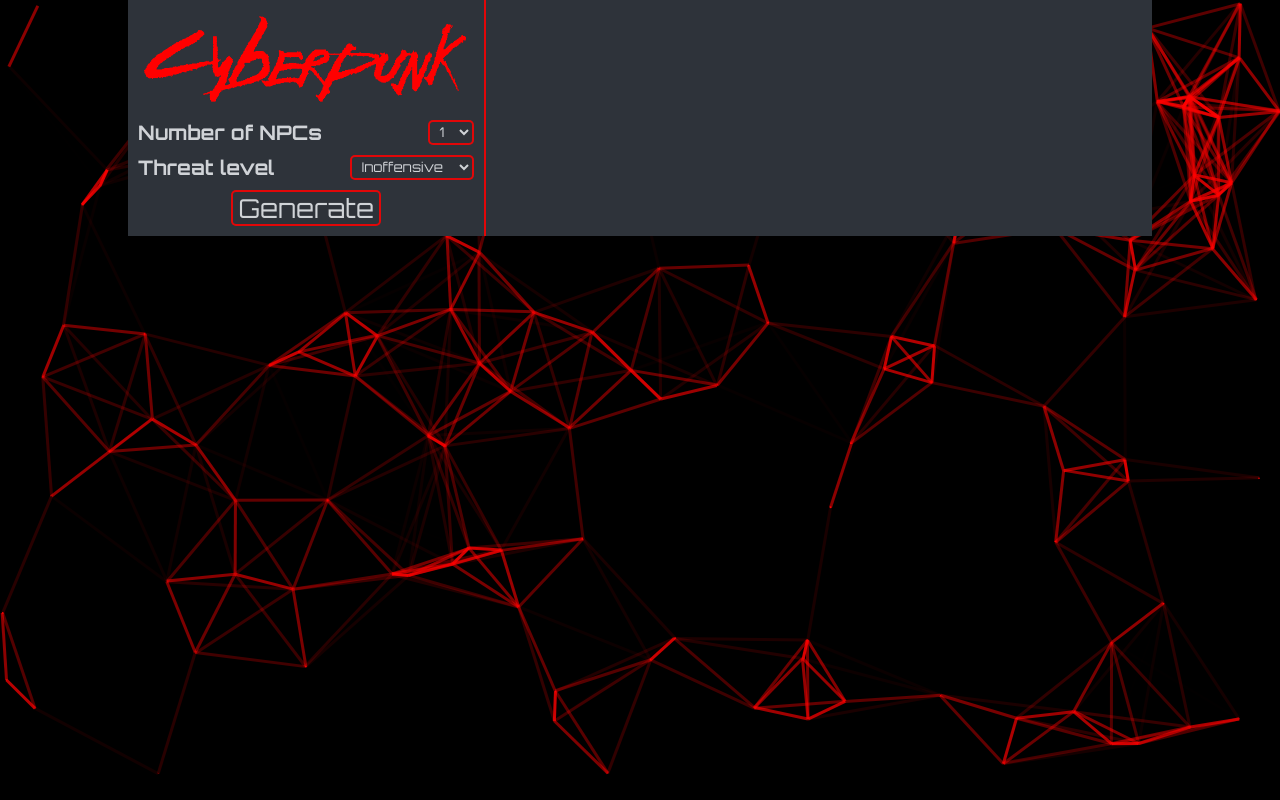
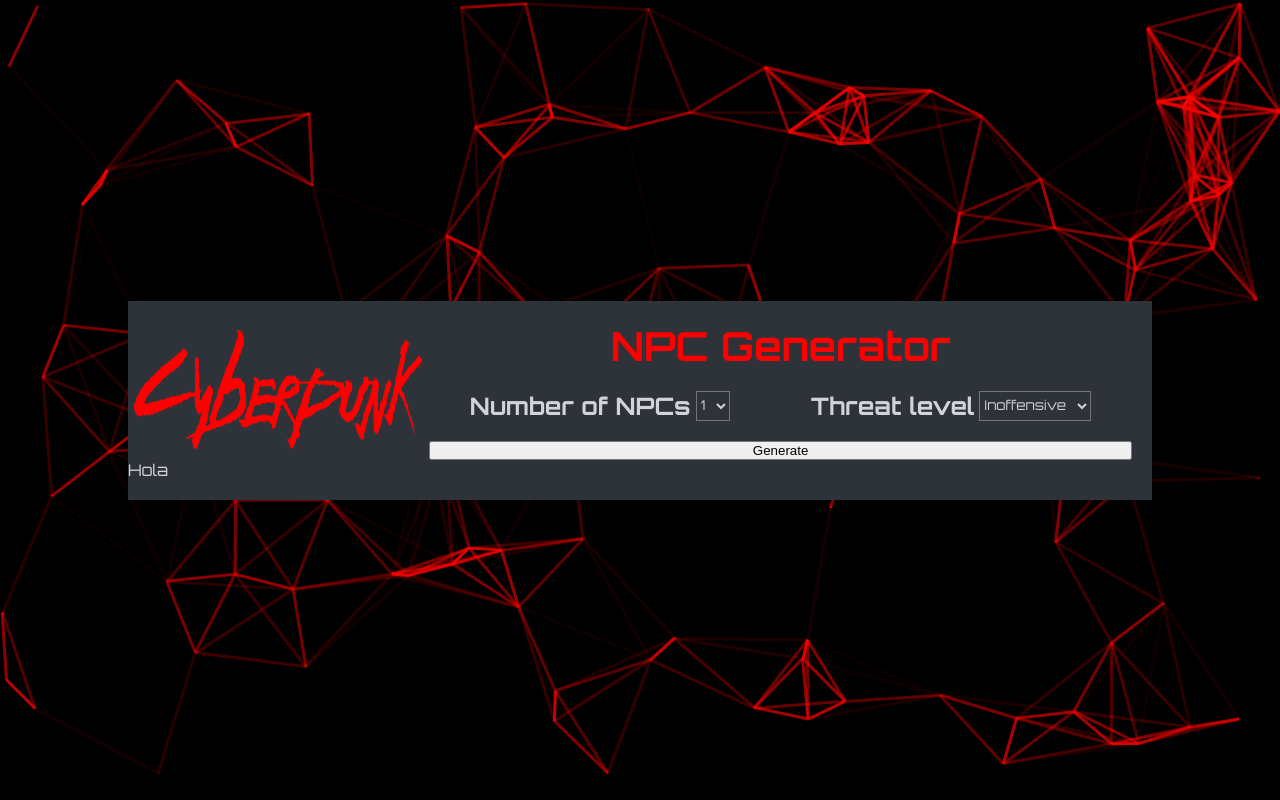
Before and after one commit to SergioDOsorio/cyberpunk2020-generator, a React (Vite) app: page /#/ in a window 1280 px wide. Built offline with nearby package versions, Linux system fonts and the light colour scheme.

Commit message:
Pre branch npc

```diff
--- a/src/App.css
+++ b/src/App.css
@@ -7,48 +7,40 @@
 body main .bg {
   display: flex;
   justify-content: center;
-  background-color: #60697800; }
+  background-color: #60697800;
+  align-items: center;
+  height: 100vh; }
   body main .bg .main-container {
     width: 1024px;
     background-color: #2e333a;
-    display: flex;
     color: #D0D3D7;
-    font-family: "Orbitron", sans-serif; }
+    font-family: "Orbitron", sans-serif;
+    padding: 20px 20px 20px 0; }
     body main .bg .main-container .container-menu {
-      display: flex;
-      width: 35%;
-      flex-direction: column;
-      padding: 10px;
-      gap: 10px;
-      border-right: solid 2px #fe0101dd; }
-      body main .bg .main-container .container-menu .logo {
-        width: 100%; }
-      body main .bg .main-container .container-menu div {
+      display: flex; }
+      body main .bg .main-container .container-menu img {
+        width: 30%; }
+      body main .bg .main-container .container-menu .container-options {
+        width: 70%;
         display: flex;
-        justify-content: space-between; }
-        body main .bg .main-container .container-menu div h2 {
-          font-size: 20px; }
-        body main .bg .main-container .container-menu div select {
-          color: #D0D3D7;
-          background-color: #2e3239;
-          border: 2px solid #fe0101dd;
-          font-family: "Orbitron", sans-serif;
-          border-radius: 5px;
-          padding: 0 5px 0 5px; }
-      body main .bg .main-container .container-menu .container-btn {
-        display: flex;
+        flex-direction: column;
         justify-content: center;
-        align-items: center; }
-        body main .bg .main-container .container-menu .container-btn button {
-          color: #D0D3D7;
-          border: 2px solid #fe0101dd;
-          font-family: "Orbitron", sans-serif;
-          background-color: #2e3239;
-          border-radius: 5px;
-          padding: 0 5px 0 5px;
-          font-size: 26px; }
-    body main .bg .main-container .container-result {
-      width: 65%; }
+        text-align: center;
+        gap: 20px; }
+        body main .bg .main-container .container-menu .container-options h1 {
+          color: #FF0000;
+          font-size: 40px; }
+        body main .bg .main-container .container-menu .container-options .config {
+          display: flex;
+          width: 100%;
+          justify-content: space-around; }
+          body main .bg .main-container .container-menu .container-options .config div {
+            display: flex;
+            gap: 5px; }
+            body main .bg .main-container .container-menu .container-options .config div select {
+              background-color: #60697800;
+              color: #D0D3D7;
+              font-family: "Orbitron", sans-serif; }
 
 body main #particles-js {
   background-color: black;
--- a/src/pages/NpcGenerator.jsx
+++ b/src/pages/NpcGenerator.jsx
@@ -7,7 +7,10 @@ export default function NpcGenerator() {
             <div className='main-container'>
                 <div className='container-menu'>
                     <img src={Logo} alt="Javascript logo" className='logo' />
-                    <div>
+                    <div className='container-options'>
+                        <h1>NPC Generator</h1>
+                        <div className='config'>
+                            <div >
                                 <h2>Number of NPCs</h2>
                                 <select name="" id="">
                                     <option value="1">1</option>
@@ -28,7 +31,7 @@ export default function NpcGenerator() {
                                     <option value="">Threatening</option>
                                 </select>
                             </div>
-                    <div className='container-btn'>
+                        </div>
                         <button>Generate</button>
                     </div>
 
@@ -36,7 +39,7 @@ export default function NpcGenerator() {
                 </div>
                 <div className='container-result'>
                     <div>
-
+                        Hola
                     </div>
                 </div>
             </div>
--- a/src/scss/App.scss
+++ b/src/scss/App.scss
@@ -12,64 +12,46 @@ body {
             display: flex;
             justify-content: center;
             background-color: #60697800;
+            align-items: center;
+            height: 100vh;
 
             .main-container {
                 width: 1024px;
                 background-color: #2e333a;
-                display: flex;
                 color: #D0D3D7;
                 font-family: "Orbitron", sans-serif;
-                ;
-
-                .container-menu {
+                padding: 20px 20px 20px 0;
+                .container-menu{
                     display: flex;
-                    width: 35%;
-                    flex-direction: column;
-                    padding: 10px;
-                    gap: 10px;
-                    border-right: solid 2px #fe0101dd;
-
-                    .logo {
-                        width: 100%;
+                    img{
+                        width: 30%;
                     }
-
-                    div {
+                    .container-options{
+                        width: 70%;
                         display: flex;
-                        justify-content: space-between;
-
-                        h2 {
-                            font-size: 20px;
+                        flex-direction: column;
+                        justify-content: center;
+                        text-align: center;
+                        gap: 20px;
+                        h1{
+                            color: #FF0000;
+                            font-size: 40px;
                         }
-
-                        select {
-                            color: #D0D3D7;
-                            background-color: #2e3239;
-                            border: 2px solid #fe0101dd;
-                            font-family: "Orbitron", sans-serif;
-                            border-radius: 5px;
-                            padding: 0 5px 0 5px;
+                        .config{
+                            display: flex;
+                            width: 100%;
+                            justify-content: space-around;
+                            div{
+                                display: flex;
+                                gap: 5px;
+                                select{
+                                    background-color: #60697800;
+                                    color: #D0D3D7;
+                                    font-family: "Orbitron", sans-serif;
+                                }
+                            }
                         }
                     }
-
-                    .container-btn {
-                        display: flex;
-                        justify-content: center;
-                        align-items: center;
-
-                        button {
-                            color: #D0D3D7;
-                            border: 2px solid #fe0101dd;
-                            font-family: "Orbitron", sans-serif;
-                            background-color: #2e3239;
-                            border-radius: 5px;
-                            padding: 0 5px 0 5px;
-                            font-size: 26px;
-                        }
-                    }
-                }
-
-                .container-result {
-                    width: 65%;
                 }
             }
         }
```
Lines whose indentation alone changed are shown as unchanged.
